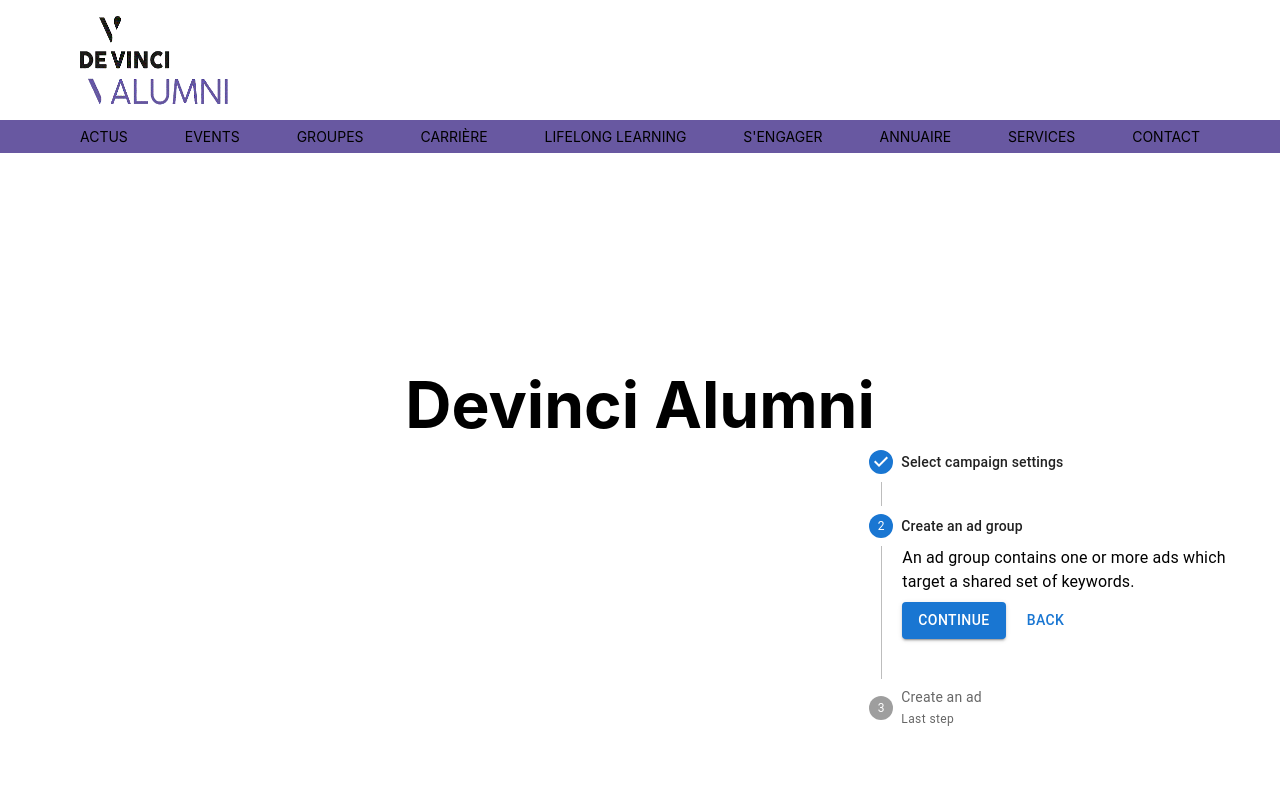
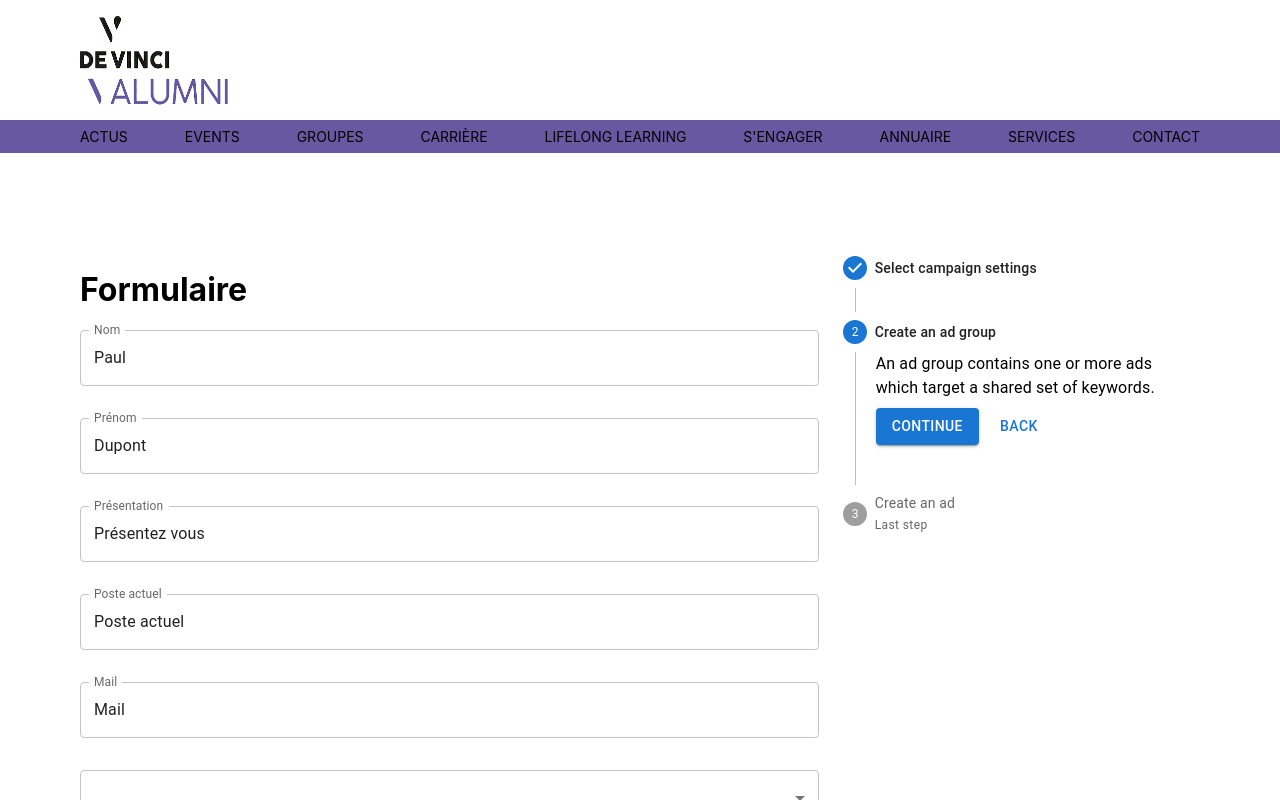
Before and after one commit to ProLyfe/Devinci-alumni, a Next.js app in the folder front/: page / in a window 1280 px wide. Both pictures are taken after a click on the button "CONTINUE". Shown: the top 800 px of the page. Built offline with nearby package versions, Linux system fonts and the light colour scheme.

Commit message:
[add] form step

```diff
--- a/front/pages/index.js
+++ b/front/pages/index.js
@@ -6,6 +6,10 @@
 import CustomStepper from '../components/CustomStepper';
 import ListOfCard from '../components/ListOfCard';
 import { Grid } from '@mui/material';
+import FormControl from '@mui/material/FormControl';
+import TextField from '@mui/material/TextField';
+import Select, { SelectChangeEvent } from '@mui/material/Select';
+import MenuItem from '@mui/material/MenuItem';
 
 export default function Home() {
   const [activeStep, setActiveStep] = React.useState(0);
@@ -22,6 +26,17 @@
     setActiveStep(0);
   };
 
+  const [alumni, setAlumni] = React.useState({
+    firstname: 'Didier',
+    lastname: 'Petit',
+    description: '',
+    numberOfPeople: 0,
+    description: '',
+    work: '',
+    image: 'alumni-0.jpg',
+    degree: 'IWM'
+  });
+
   return (
     <div className={styles.container}>
       <Head>
@@ -32,12 +47,33 @@
       <Header/>
 
       <main className={styles.main}>
-        <h1 className={styles.title}>
-          Devinci Alumni
-        </h1>
         <Grid container spacing={{ xs: 2, md: 3 }}>
           <Grid item xs={8}  justifyContent={'space-around'}>
-          {activeStep === 2 ? <ListOfCard type={'alumni'}/> : ''}
+            {
+              activeStep === 1 ? (
+                <div className={styles.formContainer}>
+                  <h1 className={styles.formTitle}>Formulaire</h1>
+                  <FormControl fullWidth>
+                    <TextField type="text" variant='outlined' defaultValue="Paul" fullWidth label="Nom" sx={{ marginBottom: 4 }}/>
+                    <TextField type="text" variant='outlined' defaultValue="Dupont" fullWidth label="Prénom" sx={{ marginBottom: 4 }}/>
+                    <TextField type="text" variant='outlined' defaultValue="Présentez vous" fullWidth label="Présentation" sx={{ marginBottom: 4 }}/>
+                    <TextField type="text" variant='outlined' defaultValue="Poste actuel" fullWidth label="Poste actuel" sx={{ marginBottom: 4 }}/>
+                    <TextField type="text" variant='outlined' defaultValue="Mail" fullWidth label="Mail" sx={{ marginBottom: 4 }}/>
+                    <Select
+                      label="Diplôme"
+                      placeholder="Sélectionner votre diplôme"
+                      sx={{ marginBottom: 4 }}
+                    >
+                      <MenuItem value={10}>Mastère de l'ingénierie web et mobile</MenuItem>
+                      <MenuItem value={20}>Mastère mangagement de la Transformation Digital</MenuItem>
+                      <MenuItem value={30}>Mastère Développeur FullStack</MenuItem>
+                      <MenuItem value={30}>Mastère Créative Technology</MenuItem>
+                    </Select>
+                  </FormControl>
+                </div>
+              ) :
+              activeStep === 2 ? <ListOfCard type={'alumni'}/> : ''
+            }
           </Grid>
           <Grid item xs={4}>
             <CustomStepper
--- a/front/styles/Home.module.css
+++ b/front/styles/Home.module.css
@@ -12,6 +12,9 @@
   flex-direction: column;
   justify-content: center;
   align-items: center;
+  /* background-color: red; */
+  max-width: 70rem;
+  margin: auto;
 }
 
 .footer {
@@ -65,6 +68,17 @@
   font-size: 1.1rem;
   font-family: Menlo, Monaco, Lucida Console, Liberation Mono, DejaVu Sans Mono,
     Bitstream Vera Sans Mono, Courier New, monospace;
+}
+
+.formTitle {
+  color: black;
+}
+/* .formContainer {
+  background-color: gray;
+} */
+
+.textField {
+  display: none;
 }
 
 .grid {
```
Also changed, not shown: 1 other file (tests, documents, lock files or other folders).
